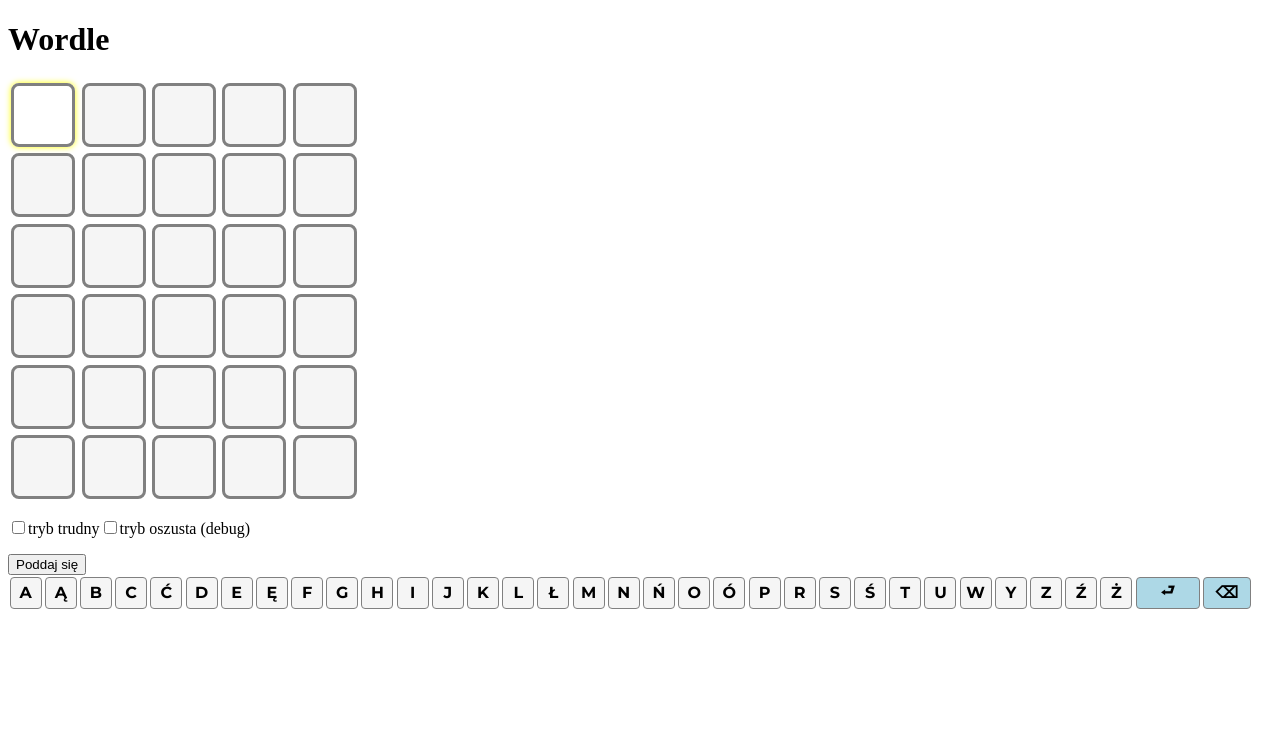
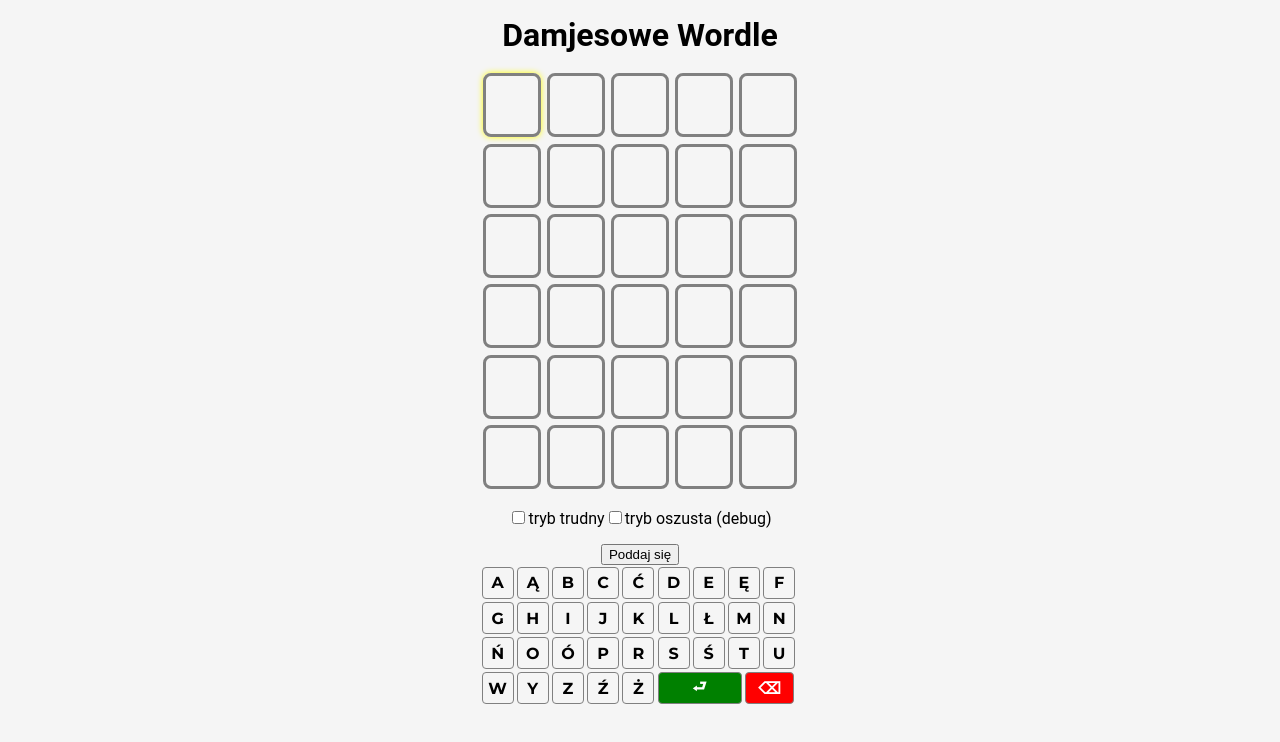
Before and after one commit to damjes/wordle, a React (Vite) app: page / in a window 1280 px wide. Shown: the top 742 px of the page. Built offline with nearby package versions, Linux system fonts and the light colour scheme.

Commit message:
Ostylowanie

```diff
--- /dev/null
+++ b/src/App.scss
@@ -0,0 +1,15 @@
+body {
+	background-color: #f5f5f5;
+	font-family: 'Roboto', sans-serif;
+	font-size: 1em;
+	margin: 0;
+	padding: 0;
+	-webkit-font-smoothing: antialiased;
+	-moz-osx-font-smoothing: grayscale;
+}
+
+h1 {
+	font-size: 2em;
+	margin: 0.5em;
+	text-align: center;
+}
--- a/src/App.tsx
+++ b/src/App.tsx
@@ -1,9 +1,10 @@
 import Gra from './Gra'
+import './App.scss'
 
 function App() {
 	return (
 		<>
-			<h1>Wordle</h1>
+			<h1>Damjesowe Wordle</h1>
 			<Gra />
 		</>
 	)
--- /dev/null
+++ b/src/Gra.scss
@@ -0,0 +1,5 @@
+.gra {
+	text-align: center;
+	width: 20em;
+	margin: 0 auto;
+}
--- a/src/Gra.tsx
+++ b/src/Gra.tsx
@@ -3,6 +3,8 @@
 import Klawiatura from './Klawiatura'
 import listaSłów from './piecioliterowe'
 import Słowo from './Slowo'
+
+import './Gra.scss'
 
 function losowyElement<T>(tablica: T[]): T {
 	const indeks = Math.floor(Math.random() * tablica.length)
--- a/src/Klawiatura.scss
+++ b/src/Klawiatura.scss
@@ -1,4 +1,5 @@
 .klawiatura {
 	display: flex;
 	flex-direction: row;
+	flex-wrap: wrap;
 }
--- a/src/Literka.scss
+++ b/src/Literka.scss
@@ -38,12 +38,14 @@
 	}
 
 	&.enter {
-		background-color: lightblue;
-		width: 4em;
+		background-color: green;
+		color: white;
+		width: 5.25em;
 	}
 
 	&.backspace {
-		background-color: lightblue;
-		width: 3em;
+		background-color: red;
+		color: white;
+		width: 3.1em;
 	}
 }
```
